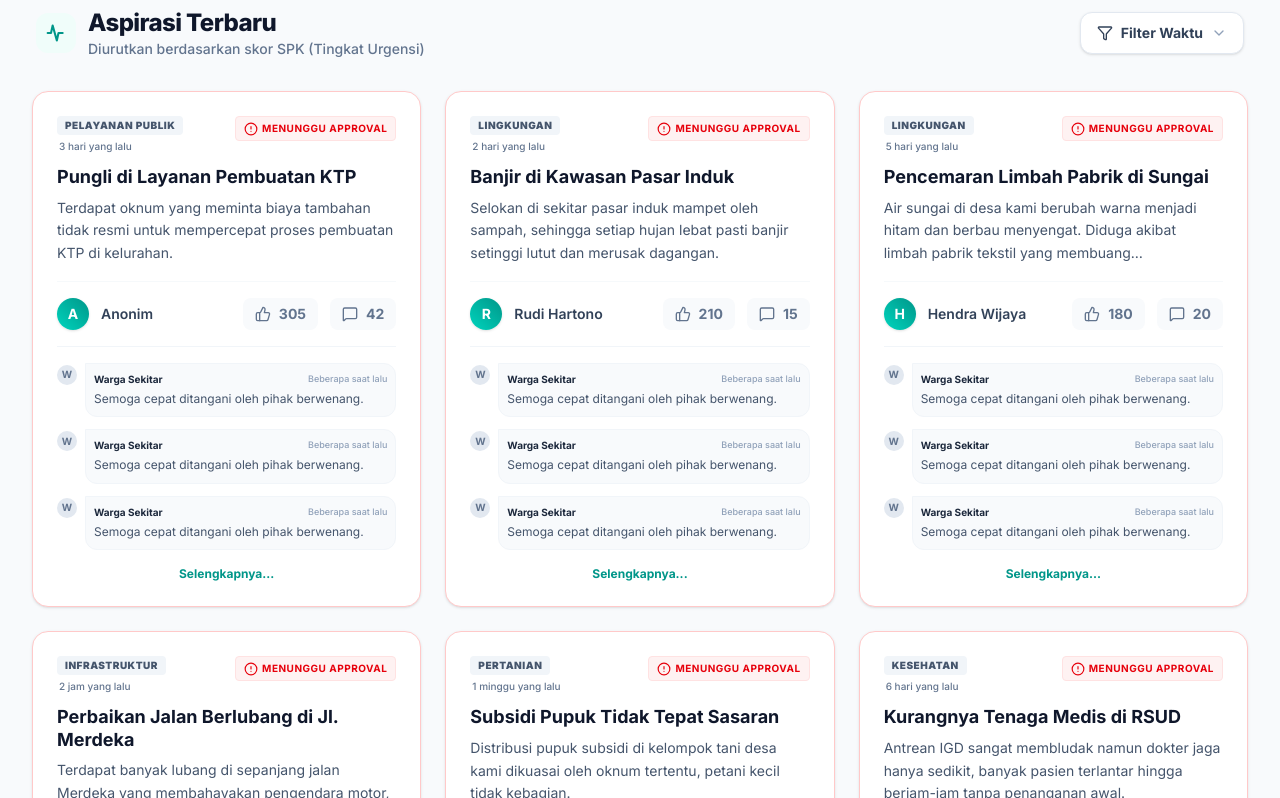
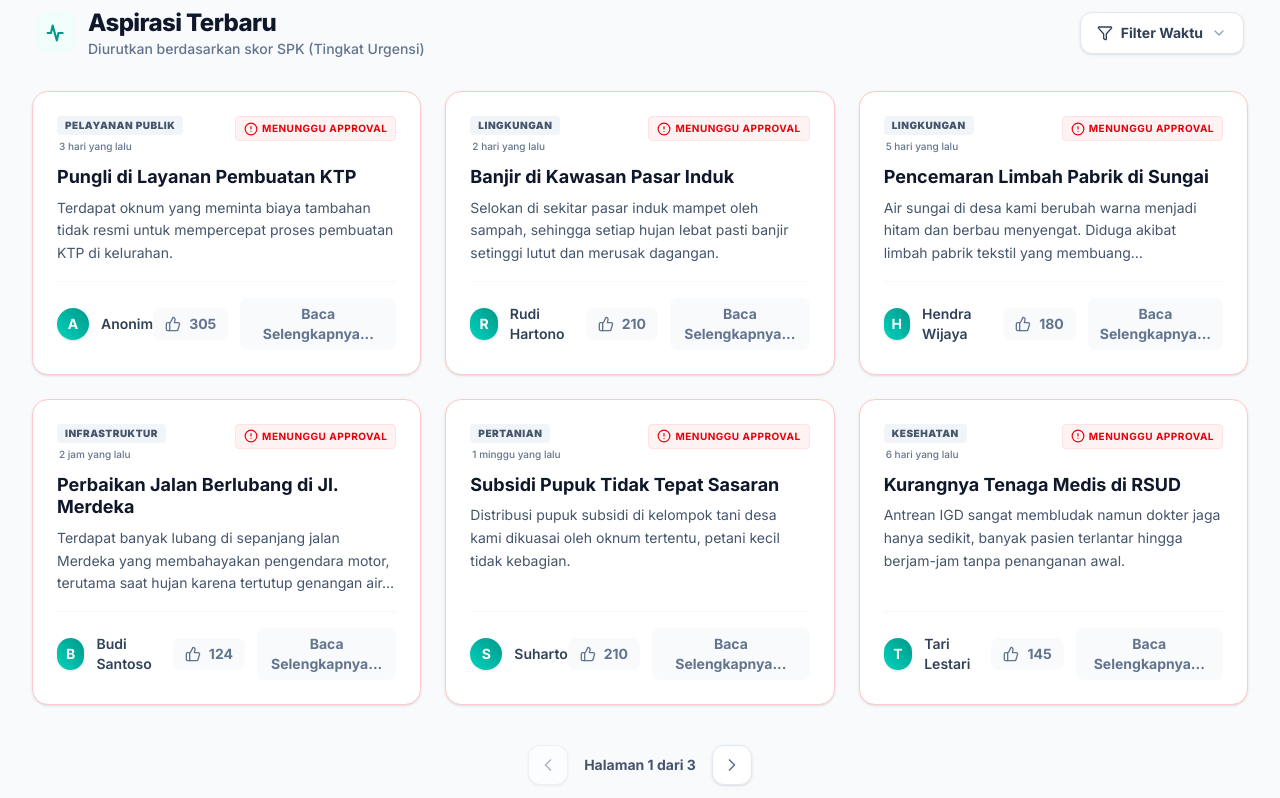
Before and after one commit to cangpol/pintar, a Next.js app: page / in a window 1280 px wide. Shown: the part 851-1649 px from the top of the page. Built offline with nearby package versions, Linux system fonts and the light colour scheme.

Commit message:
Remove comments logic and check admin

```diff
--- a/src/app/admin/page.tsx
+++ b/src/app/admin/page.tsx
@@ -243,6 +243,11 @@ export default function AdminDashboardPage() {
   const itemsPerPageAspirasi = 3;
   const [showSubscriptionModal, setShowSubscriptionModal] = useState(false);
 
+  // Reset page when filter changes
+  useEffect(() => {
+    setCurrentPageAspirasi(1);
+  }, [aspirasiStatusFilter]);
+
   if (!currentUser) return null;
 
   const handleTabClick = (tab: "dashboard" | "aspirasi" | "users" | "dinas") => {
@@ -274,11 +279,6 @@ export default function AdminDashboardPage() {
     (currentPageAspirasi - 1) * itemsPerPageAspirasi,
     currentPageAspirasi * itemsPerPageAspirasi
   );
-
-  // Reset page when filter changes
-  useEffect(() => {
-    setCurrentPageAspirasi(1);
-  }, [aspirasiStatusFilter]);
 
   const renderModals = () => {
     if (!isClient) return null;
--- a/src/components/AspirationCard.tsx
+++ b/src/components/AspirationCard.tsx
@@ -44,16 +44,6 @@ export default function AspirationCard({
 }: AspirationCardProps) {
   const [upvotes, setUpvotes] = useState(initialUpvotes);
   const [hasUpvoted, setHasUpvoted] = useState(false);
-  const [commentText, setCommentText] = useState("");
-
-  // Normalize initial comments to always be an array internally if we want to add to it,
-  // or just handle the count. Let's just create an empty array if it's a number.
-  const [comments, setComments] = useState<Comment[]>(
-    Array.isArray(initialComments) ? initialComments : []
-  );
-
-  // Keep track of the initial number if it was just a count
-  const baseCommentCount = Array.isArray(initialComments) ? 0 : initialComments;
 
   const handleUpvote = () => {
     if (hasUpvoted) {
@@ -65,38 +55,15 @@ export default function AspirationCard({
     }
   };
 
-  const handleAddComment = (e: React.FormEvent) => {
-    e.preventDefault();
-    if (!commentText.trim()) return;
-
-    const newComment: Comment = {
-      id: Math.random().toString(36).substr(2, 9),
-      author: "Anda (Warga)",
-      text: commentText,
-      time: "Baru saja"
-    };
-
-    setComments([...comments, newComment]);
-    setCommentText("");
-  };
-
   const config = statusConfig[status] || { icon: AlertCircle, color: "text-slate-600", bg: "bg-slate-50 border-slate-100", cardBorder: "border-slate-100 dark:border-slate-700/50" };
   const StatusIcon = config.icon;
 
   const [isModalOpen, setIsModalOpen] = useState(false);
 
-  // Generate some dummy comments if none exist and baseCommentCount > 0
-  const displayComments = comments.length > 0 ? comments : (baseCommentCount > 0 ? Array.from({ length: Math.min(baseCommentCount, 3) }).map((_, i) => ({
-    id: `dummy-${i}`,
-    author: "Warga Sekitar",
-    text: "Semoga cepat ditangani oleh pihak berwenang.",
-    time: "Beberapa saat lalu"
-  })) : []);
-
   return (
     <>
     <div className={`bg-white dark:bg-slate-800/80 rounded-2xl p-6 shadow-sm border ${config.cardBorder} transition-all duration-300 hover:shadow-md hover:border-slate-300 dark:hover:border-slate-500 group flex flex-col h-full`}>
-      <div className="flex-1">
+      <div className="flex-1 cursor-pointer" onClick={() => setIsModalOpen(true)}>
         <div className="flex justify-between items-start gap-4 mb-3">
           <div className="flex flex-col items-start gap-1">
             <span className="text-[10px] font-black px-2 py-0.5 rounded bg-slate-100 dark:bg-slate-700 text-slate-600 dark:text-slate-300 uppercase tracking-wider">
@@ -140,53 +107,12 @@ export default function AspirationCard({
 
           <button
             onClick={() => setIsModalOpen(true)}
-            className={`flex items-center gap-2 px-3 py-1.5 rounded-lg text-sm font-bold transition-all active:scale-95 ${
-              isModalOpen ? "bg-blue-50 dark:bg-blue-900/30 text-blue-600 dark:text-blue-400" : "bg-slate-50 dark:bg-slate-700 text-slate-500 dark:text-slate-400 hover:bg-slate-100 dark:hover:bg-slate-600 hover:text-slate-700 dark:hover:text-slate-200"
-            }`}
+            className="flex items-center gap-2 px-3 py-1.5 rounded-lg text-sm font-bold transition-all active:scale-95 bg-slate-50 dark:bg-slate-700 text-slate-500 dark:text-slate-400 hover:bg-slate-100 dark:hover:bg-slate-600 hover:text-slate-700 dark:hover:text-slate-200"
           >
-            <MessageSquare className={`w-4 h-4 ${isModalOpen ? "fill-current opacity-20" : ""}`} />
-            <span>{baseCommentCount + comments.length}</span>
+            Baca Selengkapnya...
           </button>
         </div>
       </div>
-
-      {/* Up to 3 Comments */}
-      {displayComments.length > 0 && (
-        <div className="mt-4 pt-4 border-t border-slate-100 dark:border-slate-700/50 flex flex-col gap-3">
-          {displayComments.slice(0, 3).map(comment => (
-            <div key={comment.id} className="flex gap-2">
-              <div className="w-5 h-5 shrink-0 rounded-full bg-slate-200 dark:bg-slate-600 flex items-center justify-center mt-0.5">
-                <span className="text-[10px] font-bold text-slate-500 dark:text-slate-300">{comment.author.charAt(0)}</span>
-              </div>
-              <div className="flex-1 bg-slate-50 dark:bg-slate-700/50 rounded-xl rounded-tl-none p-2 border border-slate-100 dark:border-slate-700">
-                <div className="flex justify-between items-start mb-0.5">
-                  <span className="text-[10px] font-bold text-slate-800 dark:text-slate-200">{comment.author}</span>
-                  <span className="text-[9px] font-medium text-slate-400">{comment.time}</span>
-                </div>
-                <p className="text-xs text-slate-600 dark:text-slate-300 leading-relaxed line-clamp-2">{comment.text}</p>
-              </div>
-            </div>
-          ))}
-
-          <button
-            onClick={() => setIsModalOpen(true)}
-            className="text-xs font-bold text-teal-600 dark:text-teal-400 hover:underline self-center mt-1"
-          >
-            Selengkapnya...
-          </button>
-        </div>
-      )}
-
-      {!displayComments.length && (
-        <div className="mt-4 pt-4 border-t border-slate-100 dark:border-slate-700/50 text-center">
-          <button
-            onClick={() => setIsModalOpen(true)}
-            className="text-xs font-bold text-teal-600 dark:text-teal-400 hover:underline"
-          >
-            Beri Komentar
-          </button>
-        </div>
-      )}
     </div>
 
     {/* Detail Modal */}
@@ -206,57 +132,19 @@ export default function AspirationCard({
           </div>
 
           <div className="p-4 md:p-6 overflow-y-auto flex-1">
-            <div className="mb-6">
-              <h3 className="text-xl font-bold text-slate-900 dark:text-white mb-2">{title}</h3>
-              <p className="text-sm text-slate-600 dark:text-slate-300 leading-relaxed mb-4">{description}</p>
-              <div className="flex flex-wrap gap-2 text-xs text-slate-500">
-                <span className="font-bold text-slate-700 dark:text-slate-200">Pengirim: {author}</span>
-                <span>•</span>
-                <span>{time}</span>
-                <span>•</span>
-                <span className="px-2 py-0.5 rounded bg-slate-100 dark:bg-slate-700 text-slate-600 dark:text-slate-300 uppercase tracking-wider">{category}</span>
+            <h3 className="text-xl font-bold text-slate-900 dark:text-white mb-2">{title}</h3>
+            <p className="text-sm text-slate-600 dark:text-slate-300 leading-relaxed mb-6 whitespace-pre-wrap">{description}</p>
+
+            <div className="flex flex-wrap items-center gap-3 p-4 bg-slate-50 dark:bg-slate-700/50 rounded-xl border border-slate-100 dark:border-slate-700 text-xs text-slate-600 dark:text-slate-300">
+              <div className="flex items-center gap-2 font-bold text-slate-800 dark:text-slate-100">
+                <div className="w-6 h-6 rounded-full bg-teal-500/20 text-teal-600 flex items-center justify-center">{author.charAt(0)}</div>
+                {author}
               </div>
+              <span>•</span>
+              <span className="flex items-center gap-1.5"><Clock className="w-3.5 h-3.5" /> {time}</span>
+              <span>•</span>
+              <span className="px-2 py-1 rounded bg-slate-200 dark:bg-slate-600 uppercase font-bold tracking-wider">{category}</span>
             </div>
-
-            <h4 className="font-bold text-slate-800 dark:text-white mb-4 border-b border-slate-100 dark:border-slate-700 pb-2">Komentar ({baseCommentCount + comments.length})</h4>
-            <div className="flex flex-col gap-4 mb-4">
-              {displayComments.map(comment => (
-                <div key={comment.id} className="flex gap-3">
-                  <div className="w-8 h-8 shrink-0 rounded-full bg-slate-200 dark:bg-slate-600 flex items-center justify-center mt-0.5">
-                    <span className="text-xs font-bold text-slate-500 dark:text-slate-300">{comment.author.charAt(0)}</span>
-                  </div>
-                  <div className="flex-1 bg-slate-50 dark:bg-slate-700/50 rounded-2xl rounded-tl-none p-3 border border-slate-100 dark:border-slate-700">
-                    <div className="flex justify-between items-start mb-1">
-                      <span className="text-sm font-bold text-slate-800 dark:text-slate-200">{comment.author}</span>
-                      <span className="text-[10px] font-medium text-slate-400">{comment.time}</span>
-                    </div>
-                    <p className="text-sm text-slate-600 dark:text-slate-300 leading-relaxed">{comment.text}</p>
-                  </div>
-                </div>
-              ))}
-              {!displayComments.length && (
-                <p className="text-sm text-center text-slate-500 py-2">Belum ada komentar. Jadilah yang pertama!</p>
-              )}
-            </div>
-          </div>
-
-          <div className="p-4 md:p-6 bg-slate-50 dark:bg-slate-800/80 border-t border-slate-100 dark:border-slate-700">
-            <form onSubmit={handleAddComment} className="flex gap-2">
-              <input
-                type="text"
-                value={commentText}
-                onChange={(e) => setCommentText(e.target.value)}
-                placeholder="Tulis komentar..."
-                className="flex-1 bg-white dark:bg-slate-700 border border-slate-200 dark:border-slate-600 rounded-xl px-4 py-3 text-sm focus:outline-none focus:ring-2 focus:ring-teal-500/20 focus:border-teal-500 text-slate-900 dark:text-white transition-all shadow-sm"
-              />
-              <button
-                type="submit"
-                disabled={!commentText.trim()}
-                className="bg-teal-600 hover:bg-teal-700 disabled:bg-slate-200 dark:disabled:bg-slate-700 disabled:text-slate-400 text-white p-3 rounded-xl transition-colors shadow-sm"
-              >
-                <Send className="w-5 h-5" />
-              </button>
-            </form>
           </div>
         </div>
       </div>
```
